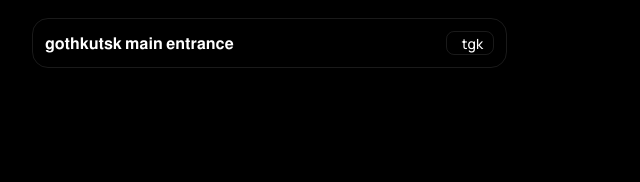
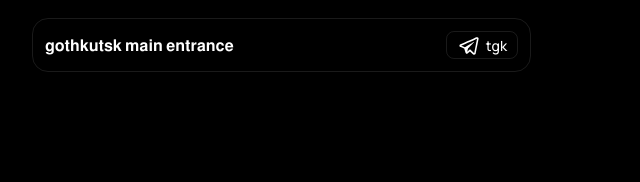
Before and after one commit to p4raz1t/gothkutsk, a plain HTML site: page index.html in a window 1280 px wide. Shown: the top 182 px of the page, 183-823 px from the left. Drawn offline with nearby package versions, Linux system fonts and the light colour scheme; the site is published under a folder, as on GitHub Pages, so addresses that start at the root find nothing.

Commit message:
Update index.html

```diff
--- a/index.html
+++ b/index.html
@@ -31,7 +31,7 @@
             <div class="dws">
                 <a href="https://t.me/gothkutsk" class="butt" target="_blank">
                     <ul>
-                        <li><img src="/images/icons8-telegram.svg" alt="" style="width: 24px; height: auto;"></li>
+                        <li><img src="images/icons8-telegram.svg" alt="" style="width: 24px; height: auto;"></li>
                         <li>tgk</li>
                     </ul>
                 </a>
```
